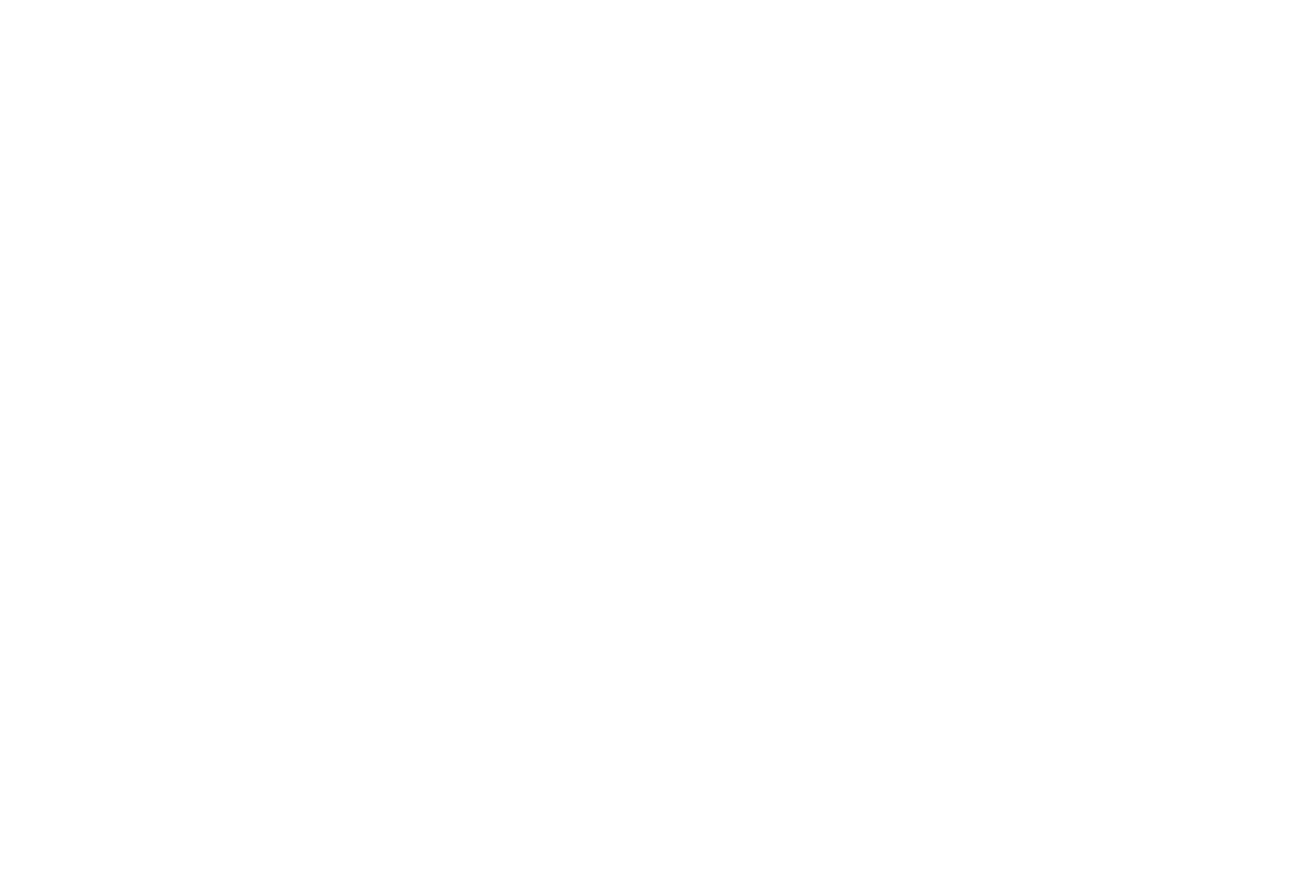
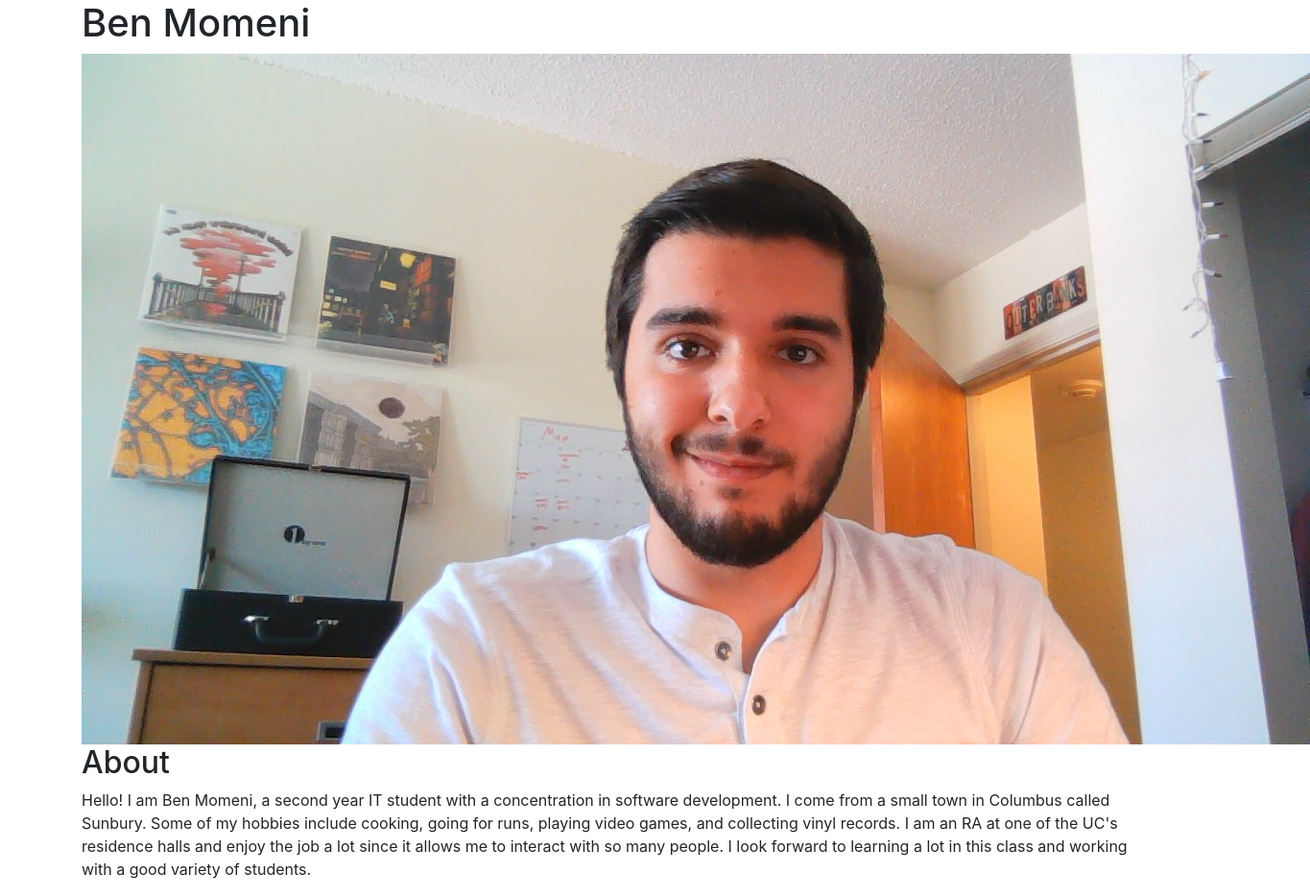
Before and after one commit to IT3049C-Students-Archive/1-online-portfolio-momeni, a website: page index.html in a window 1280 px wide. Shown: the whole page at 96% size, 1365 px wide, since content can reach past the window. Before the commit the page ends 800 px from the top, so only its background shows below. Drawn offline with nearby package versions, Linux system fonts and the light colour scheme.

Commit message:
Added personal background section

```diff
--- a/index.html
+++ b/index.html
@@ -3,7 +3,7 @@
   <head>
     <meta charset="UTF-8" />
     <meta name="viewport" content="width=device-width, initial-scale=1.0" />
-    <title>Document</title>
+    <title>Ben Momeni</title>
     <!-- Bootstrap Styles-->
     <link
       rel="stylesheet"
@@ -13,15 +13,25 @@
     />
 
     <!-- INCLUDE STYLES FILE HERE -->
-    <link rel="stylesheet" href="/resources/styles/styles.css"
+    <link rel="stylesheet" href="resources/styles/styles.css"
   </head>
 
   <body>
     <div class="container">
-      <!-- WORK FROM INSIDE THIS CONTAINER-->
+      <h1>Ben Momeni</h1>
+      <img src="resources/images/photo.jpg" />
+
+      <div class="section" id="personalBackground">
+      <h2>About</h2>
+    <p>Hello! I am Ben Momeni, a second year IT student with a concentration in software development. I come from a small town in Columbus called Sunbury. Some of my hobbies include cooking, going for runs, playing video games, and collecting vinyl records. I am an RA at one of the UC's residence halls and enjoy the job a lot since it allows me to interact with so many people. I look forward to learning a lot in this class and working with a good variety of students.</p>
     </div>
 
+
+    </div>
+
+
     <!-- INCLUDE SCRIPTS FILE HERE -->
+    <script src="resources/scripts/index.js"></script>
 
     <!-- Bootstrap Scripts-->
     <script
```
